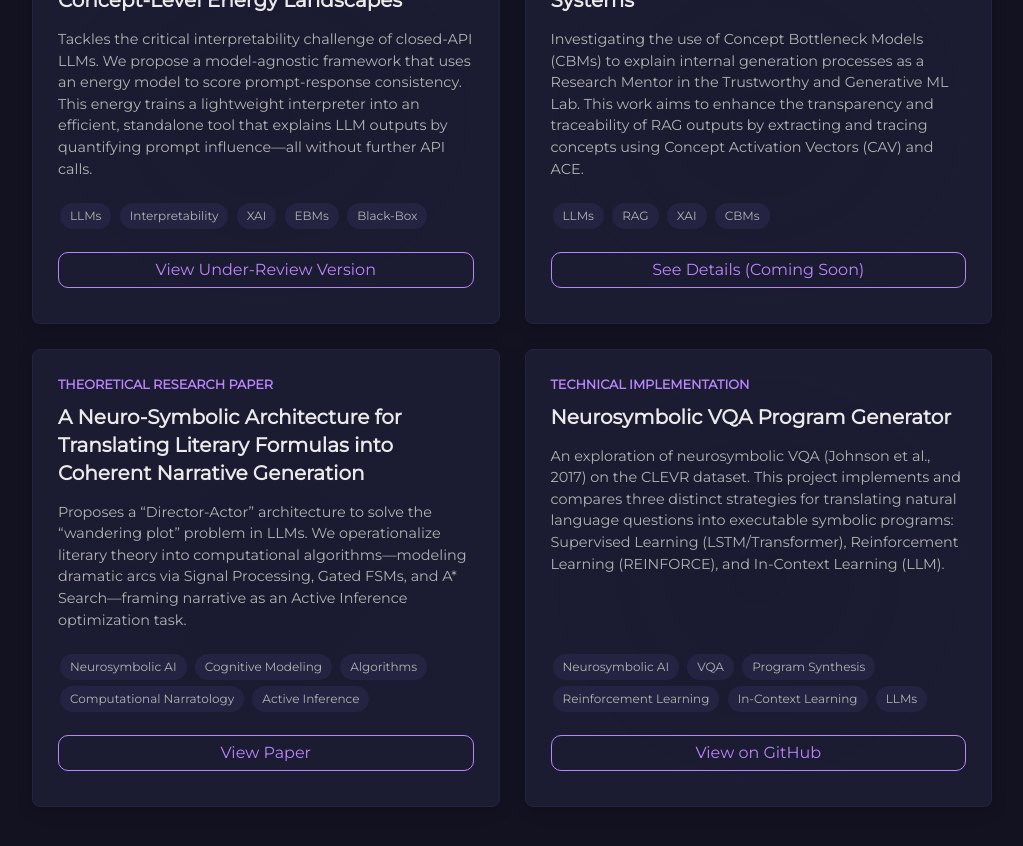
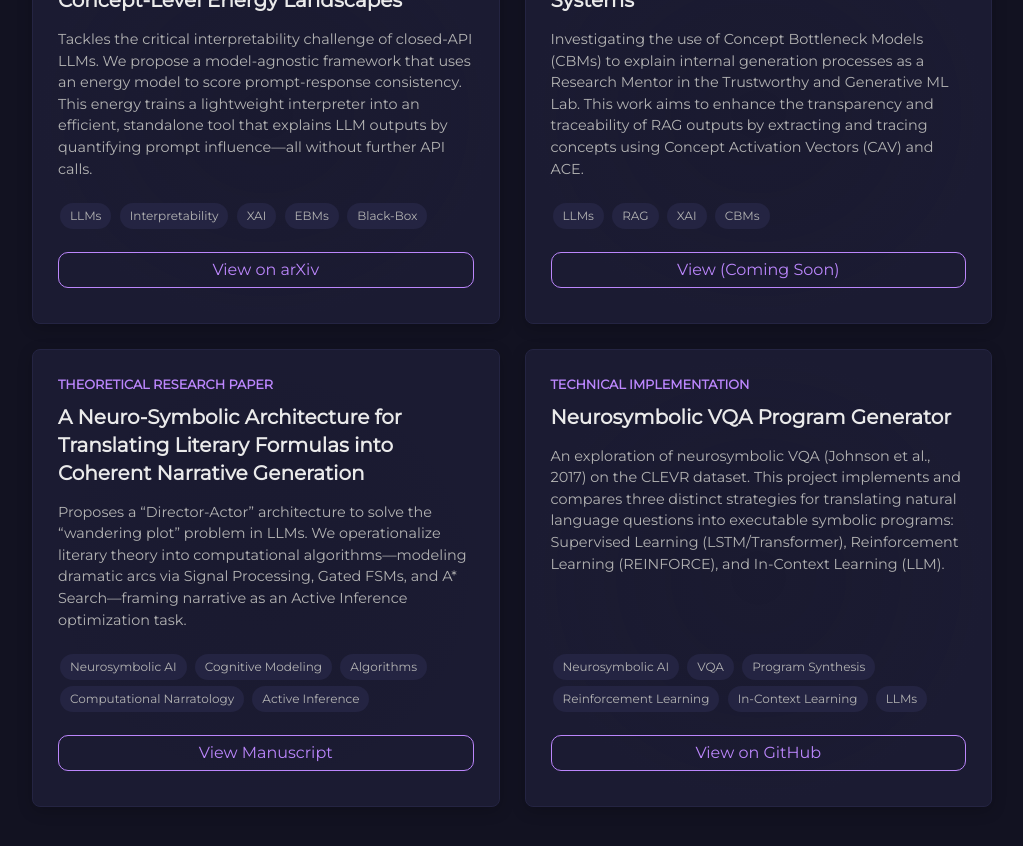
Before and after one commit to MsMaryamRezaee/msmaryamrezaee.github.io, a Jekyll site: the page built from index.html, in a window 1280 px wide and 900 px high, scrolled down 2302 px. Shown: the top 846 px of the window, without its empty margins (128-1151 px from the left). Built offline with Jekyll 4.4.1, drawn with Linux system fonts in a browser that asks for light colours; some web fonts are replaced.

Commit message:
fix: Update paper with latest edits

```diff
--- a/_includes/highlights.html
+++ b/_includes/highlights.html
@@ -20,7 +20,7 @@
         <span>EBMs</span>
         <span>Black-Box</span>
       </div>
-      <a class="action-link" href="/assets/files/research/ESCI-ACL2026-UnderReview.pdf" target="_blank" rel="noopener noreferrer">View Under-Review Version</a>
+      <a class="action-link" href="/assets/files/research/ESCI-ACL2026-UnderReview.pdf" target="_blank" rel="noopener noreferrer">View on arXiv</a>
     </div>
 
     <div class="highlight-card js-reveal">
@@ -33,7 +33,7 @@
         <span>XAI</span>
         <span>CBMs</span>
       </div>
-      <a class="action-link" href="#">See Details (Coming Soon)</a>
+      <a class="action-link" href="#">View (Coming Soon)</a>
     </div>
 
     <div class="highlight-card js-reveal">
@@ -47,7 +47,7 @@
         <span>Computational Narratology</span>
         <span>Active Inference</span>
       </div>
-      <a class="action-link" href="https://msmaryamrezaee.github.io/assets/files/projects/courses/FromArchetypesToAlgorithms.pdf" target="_blank" rel="noopener noreferrer">View Paper</a>
+      <a class="action-link" href="https://msmaryamrezaee.github.io/assets/files/projects/courses/FromArchetypesToAlgorithms.pdf" target="_blank" rel="noopener noreferrer">View Manuscript</a>
     </div>
 
     <div class="highlight-card js-reveal">
```
Also changed, not shown: 2 other files.
